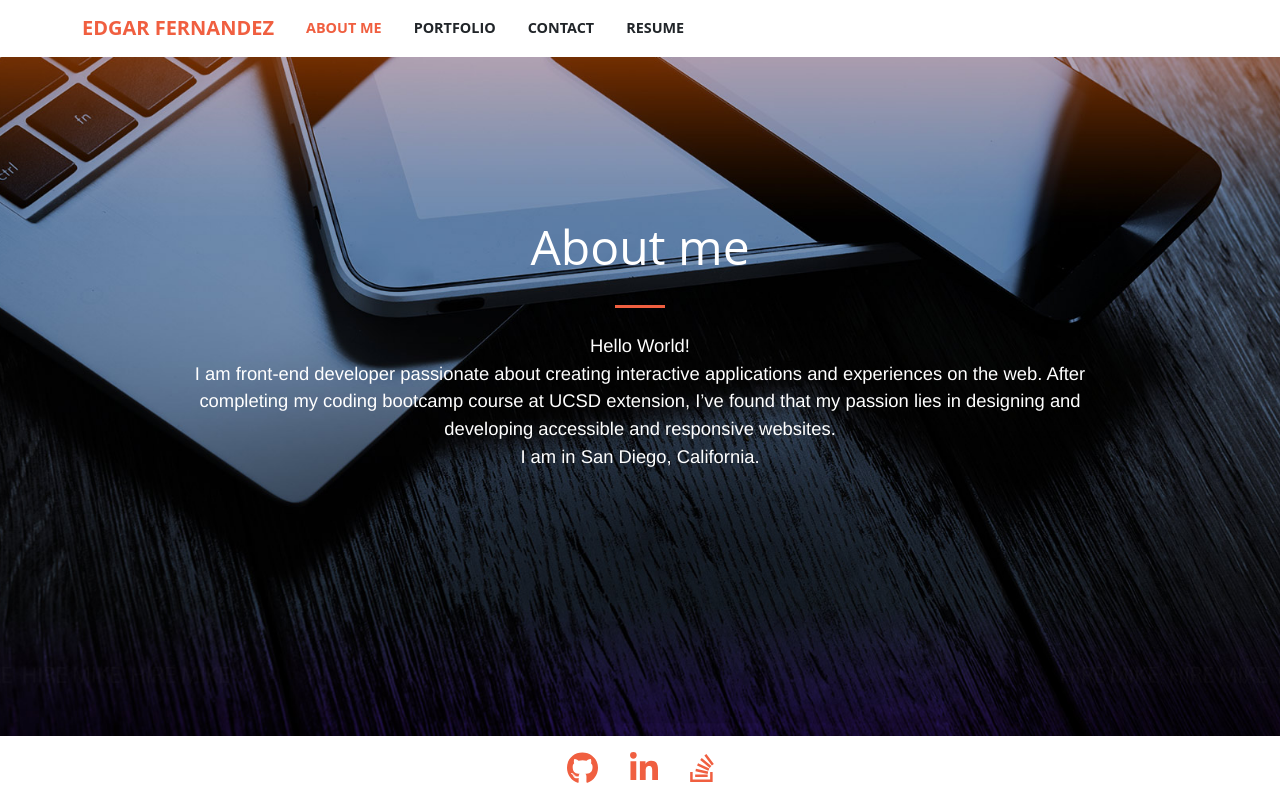
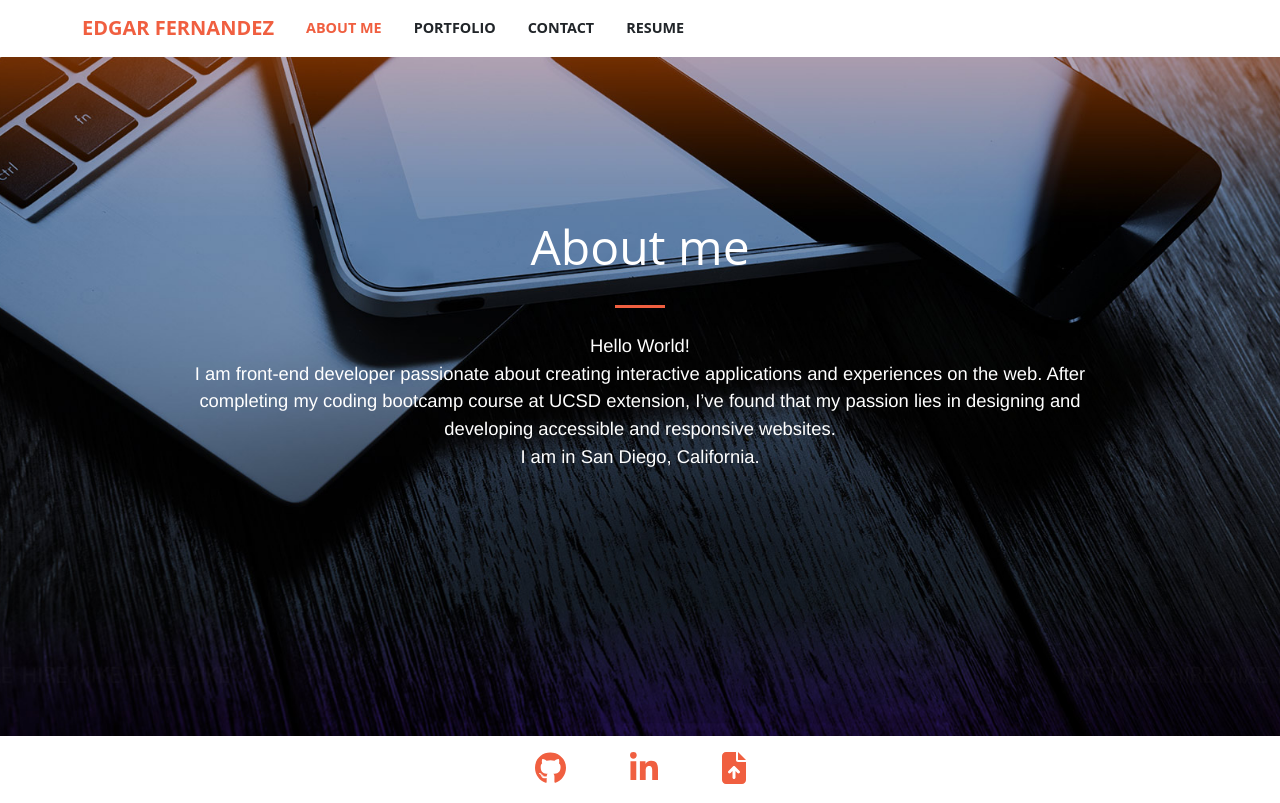
Before and after one commit to HCTyler/Portfolios, a React (Create React App) app: page / in a window 1280 px wide. Built offline with nearby package versions, Linux system fonts and the light colour scheme; no server answers.

Commit message:
finished the email/contact page, fixed the fade in the footer

```diff
--- a/src/components/Footer/Footer.css
+++ b/src/components/Footer/Footer.css
@@ -1,14 +1,65 @@
-footer{
-    height:5vh;
-    display:flex;
+ /* this is the hover effect on the svg- the fontawesomeicons------ */
+ footer {
+    display: flex;
+    flex-direction: row;
+    justify-content: center;
+    position: relative;
+    width: 100vw;
+ }
+ footer section{
+    display: flex;
+    align-items: center;
+ }
+ footer svg {
+     padding: 1rem;
+     display: flex;
+     flex-direction: row;
+     position: relative;
+     opacity: 1;
+     visibility: visible;
+     transition:
+         opacity 1s,
+         visibility 1.5s;
+
+ }
+
+ footer text {
+     justify-content: center;
+     align-items: center;
+     position: absolute;
+     font-size: 0;
+     z-index: 2;
+     border: 1em;
+     font-weight: 600;
+     color: var(--textcolor);
+     transition:
+         font-size 1s,
+         box-shadow 2s;
+ }
+ footer a{
+    display: flex;
+    flex-direction: row;
     justify-content: center;
     align-items: center;
-}
+    padding:0 1rem;
+ }
 
-footer a {
-    margin: 20pt;
-}
+ footer a:hover>text {
+     visibility: visible;
+     overflow: visible;
+     font-size: 1rem;
+     text-shadow: 1px 1px rgb(246, 247, 255);
 
-a.white-link {
-    color: #fff;
-}
+ }
+
+ footer a:active>text {
+     color: rgb(215, 215, 215);
+     text-shadow: 1px 1px rgb(10, 38, 255);
+ }
+
+ footer a:hover>svg {
+     visibility: hidden;
+     opacity: 0;
+ }
+
+ /* ---------------------------------------------------------------- */
--- a/src/components/Footer/Footer.js
+++ b/src/components/Footer/Footer.js
@@ -1,35 +1,43 @@
 import React from "react"
-import "./Footer"
+import "./Footer.css"
 import { FontAwesomeIcon } from "@fortawesome/react-fontawesome"
-import { faGithub, faLinkedinIn, faStackOverflow } from "@fortawesome/free-brands-svg-icons"
+import { faGithub, faLinkedinIn } from "@fortawesome/free-brands-svg-icons"
+import { faFileUpload } from "@fortawesome/free-solid-svg-icons"
+
+
 
 function Footer() {
 
     const icons = [
         {
             name: faGithub,
-            link: "https://github.com/HCTyler"
+            link: "https://github.com/HCTyler",
+            text: "Github",
         },
         {
             name: faLinkedinIn,
-            link: "https://www.linkedin.com/in/edgarvf/"
+            link: "https://www.linkedin.com/in/edgarvf/",
+            text: "LinkedIn"
         },
         {
-            name: faStackOverflow,
-            link: "https://stackoverflow.com/users/16498935/hctyler"
+            name: faFileUpload,
+            link: "https://docs.google.com/document/d/19xC7HYZEElzM0A6s8sSvS-Jsh7W-QVyMCgmYzR9CjUc/export?format=pdf",
+            text: "Resume",
         }
     ]
 
     return (
         <footer className="container bottom-0">
             <div className="row">
-                <div className="col-lg-8 mx-auto text-center">
-                    {icons.map(icons =>
-                    (
-                        <a href={icons.link} key={icons.name} target="_blank" rel="noopener noreferrer"><FontAwesomeIcon icon={icons.name} size= "2x" className="p-3"/></a>
-                    )
-                    )}
-                </div>
+                    <section>
+                        {icons.map(icons =>
+                        (
+                            <a href={icons.link} key={icons.name} target="_blank" rel="noopener noreferrer"><FontAwesomeIcon icon={icons.name} size="2x" className="p-3" />
+                                <text>{icons.text}</text>
+                            </a>
+                        )
+                        )}
+                    </section>
             </div>
         </footer>
     )
--- a/src/pages/Contact/Contact.css
+++ b/src/pages/Contact/Contact.css
@@ -70,3 +70,6 @@ form label:hover {
 .error-text {
     color: red;
 }
+.pass-text {
+    color: green;
+}
--- a/src/pages/Contact/Contact.js
+++ b/src/pages/Contact/Contact.js
@@ -1,8 +1,12 @@
-import React, { useState } from "react"
+import React, { useRef, useState } from "react"
 import { capitalizeFirstLetter } from "../../utils/helpers"
 import { validateEmail } from "../../utils/helpers"
 import emailjs from "emailjs-com"
 import "./Contact.css"
+
+const serviceID = process.env.REACT_APP_EMAILTYPE
+const templateID = process.env.REACT_APP_TEMPLATE_ID
+const userID = process.env.REACT_APP_PUBLIC_KEY
 
 function Contact() {
     const [pages] = useState([
@@ -20,13 +24,16 @@ function Contact() {
     })
 
     const [errorMessage, setErrorMessage] = useState("")
+    const [passMessage, setMessage] = useState("")
 
+    // -------------------error messege function------------------------
     const { name, email, message } = formState
 
     const handleSubmit = (e) => {
         e.preventDefault()
         if (!errorMessage) {
             console.log("Submit Form", formState)
+            sendEmail()
         }
     }
 
@@ -50,6 +57,22 @@ function Contact() {
             console.log("Handle Form", formState)
         }
     }
+    // -------------------end of error messege function------------------------
+    // --------------------email sending function---------------------
+    const form = useRef();
+
+    const sendEmail = () => {
+        emailjs.sendForm({ serviceID }.serviceID, { templateID }.templateID, form.current, { userID }.userID)
+            .then((result) => {
+                console.log("good data", result.text);
+                setMessage("The messege has been sent!")
+
+            }, (error) => {
+                console.log("bad data", error.text,);
+                setErrorMessage("Opps! Something happened, and we could not send the messege. Why not email us instead?")
+            });
+    }
+    // -------------------end of email sending function--------------
 
     return (
         <section className="bg-dark contactpage">
@@ -59,12 +82,11 @@ function Contact() {
                         <h1 className="text-center">{capitalizeFirstLetter(currentPage.name)}</h1>
                         <hr className=" my-4 mx-auto" />
                         <h4>
-                            Want to work together?<br/>
-                            Send me a messege for any project ideas or <a href="mailto:edgar.fernand@outlook.com"> email</a> me at: <br/>
-                            <a href="mailto:edgar.fernand@outlook.com"> edgar.fernand@outlook.com</a>
+                            Want to work together?<br />
+                            Send me a <a href="mailto:edgar.fernand@outlook.com"> messege</a> me at: <a href="mailto:edgar.fernand@outlook.com"> edgar.fernand@outlook.com</a> or just click on one of my social media at the bottom of the page!
                         </h4>
                         <hr className=" my-4 mx-auto" />
-                        <form id="contact-form" onSubmit={handleSubmit} className="mb-5">
+                        <form id="contact-form" ref={form} onSubmit={handleSubmit} className="mb-5">
                             <div>
                                 <label htmlFor="name">Name:</label>
                                 <input
@@ -98,13 +120,14 @@ function Contact() {
                                     onBlur={handleChange}
                                 />
                             </div>
-                            {errorMessage && (
+                            {errorMessage || passMessage && (
                                 <div>
                                     <p className="error-text">{errorMessage}</p>
+                                    <p className="pass-text">{passMessage}</p>
                                 </div>
                             )}
                             <div className="text-center">
-                            <button type="submit" className="btn btn-primary btn-xl js-scroll-trigger">Submit</button>
+                                <button type="submit" className="btn btn-primary btn-xl js-scroll-trigger">Submit</button>
                             </div>
                         </form>
                     </div>
--- a/src/pages/Contact/email.js
+++ /dev/null
@@ -1,3 +0,0 @@
-class Email extends Contact{
-
-}
--- a/src/pages/Portfolio/Portfolio.js
+++ b/src/pages/Portfolio/Portfolio.js
@@ -19,7 +19,7 @@ function Portfolio() {
             <h1 className="text-center">{capitalizeFirstLetter(currentPage.name)}</h1>
             <hr className=" my-4 mx-auto" />
             <article>
-                {ProjectData.map(({ name, image, alt, deployed, github, description }) => {
+                {ProjectData.map(({ name, image, alt, deployed, github, description,skills }) => {
                     return (
                         <div class="major">
                             <div className="fade-box">
@@ -28,6 +28,7 @@ function Portfolio() {
                                 <div className="fade-text">
                                     <header>{name}</header>
                                     <p>{description}</p>
+
                                 </div>
                             </div>
                             <section>
--- a/src/pages/Resume/Resume.js
+++ b/src/pages/Resume/Resume.js
@@ -1,8 +1,9 @@
 import React, { useState } from "react"
 import { capitalizeFirstLetter } from "../../utils/helpers"
-import Pdf from "../../assets/files/Resume.pdf"
+// import Pdf from "../../assets/files/Resume.pdf"
 
 function Resume() {
+    const Pdf = "https://docs.google.com/document/d/19xC7HYZEElzM0A6s8sSvS-Jsh7W-QVyMCgmYzR9CjUc/export?format=pdf"
     const [pages] = useState([
         {
             name: "resume"
```
Also changed, not shown: 1 other file (tests, documents, lock files or other folders).
